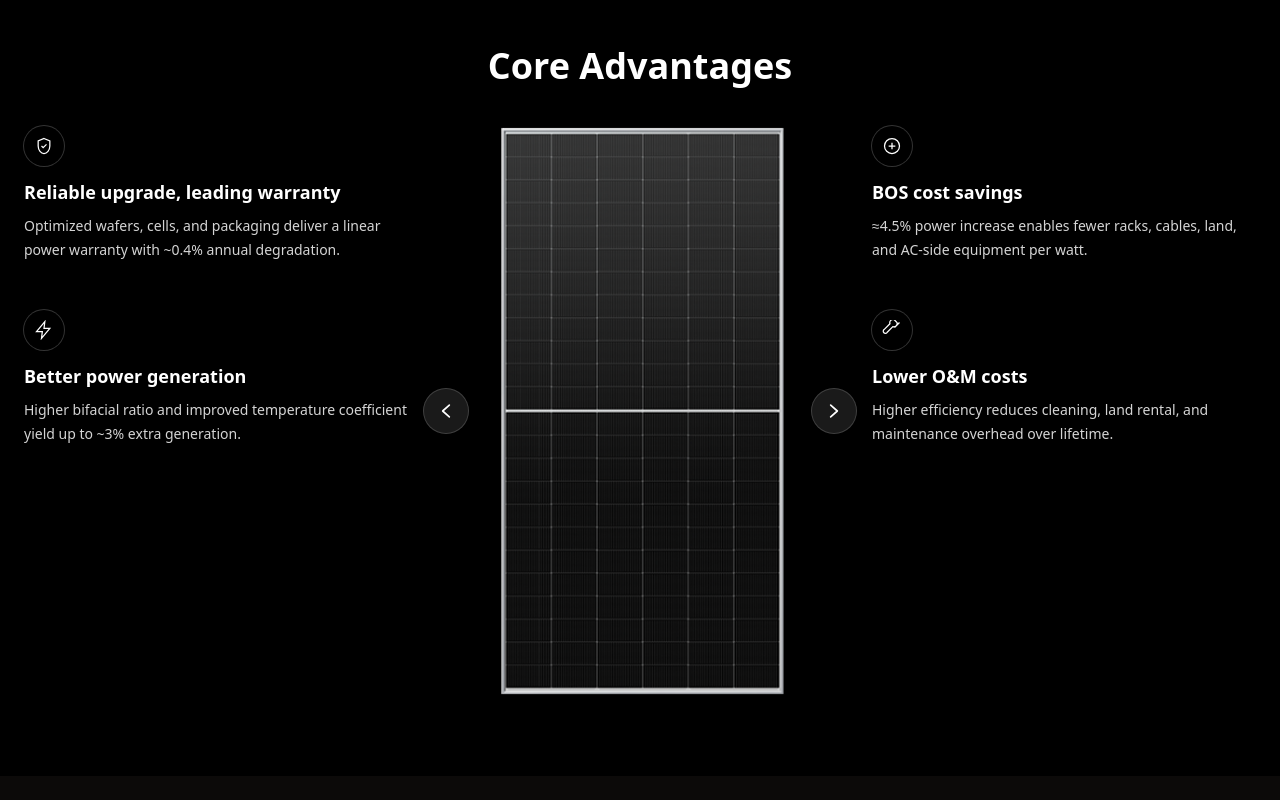
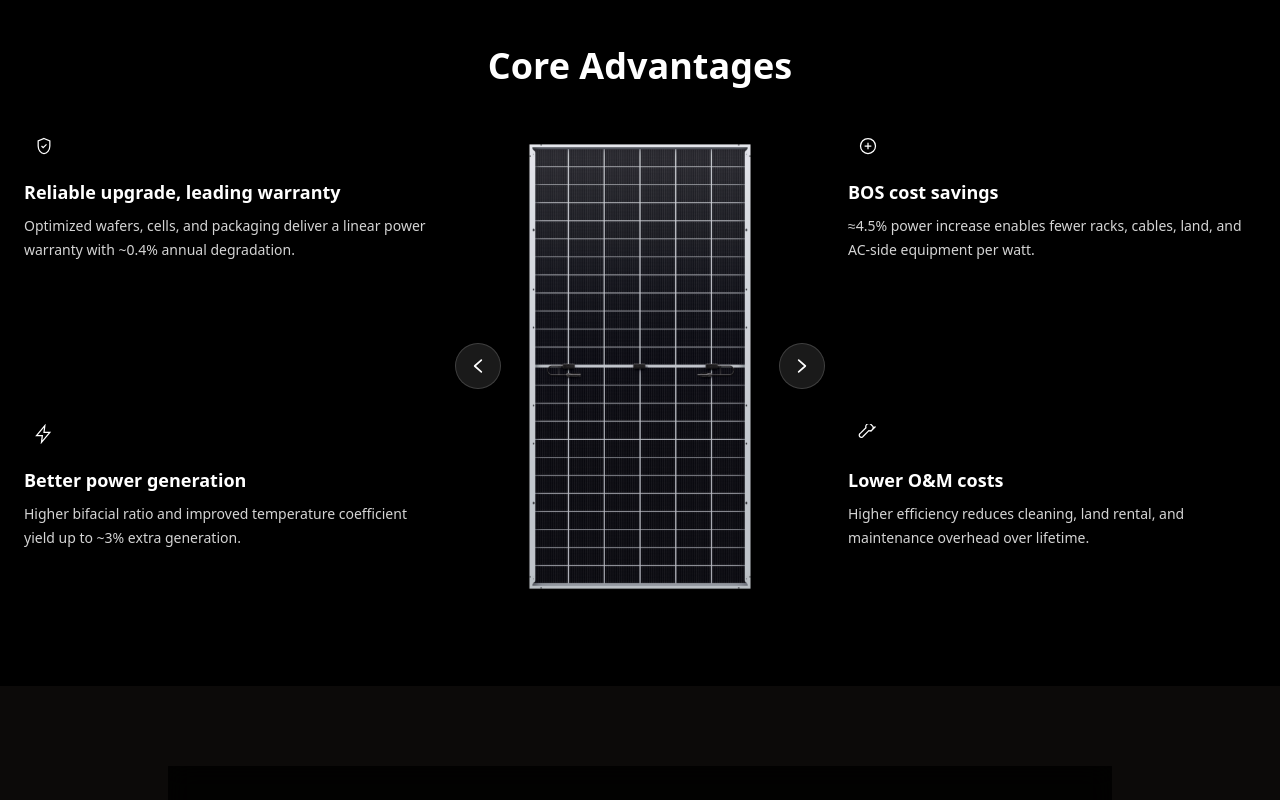
Before and after one commit to deepanshi-alva/skygreen, a Next.js app: page /products in a window 1280 px wide. Shown: the part 800-1600 px from the top of the page. Built offline with nearby package versions, Linux system fonts and the light colour scheme.

Commit message:
made changes in the product page

```diff
--- a/app/page.tsx
+++ b/app/page.tsx
@@ -5,7 +5,7 @@ import WhyUs from "../components/homepage/whyUs";
 import Testimonial from "../components/homepage/testimonial";
 import WhySkygreen from "../components/homepage/whySkyGreen";
 import Climate from "../components/homepage/climate";
-import HiddenLayerSection from "@/components/homepage/hiddenLayer";
+// import HiddenLayerSection from "@/components/homepage/hiddenLayer";
 
 export default function Home() {
   return (
@@ -14,7 +14,7 @@ export default function Home() {
       {/* <WhySkygreen/> */}
       <WhyUs />
       <Climate />
-      <HiddenLayerSection />
+      {/* <HiddenLayerSection /> */}
       <Testimonial />
       <Faq />
     </div>
--- a/components/common/footer.tsx
+++ b/components/common/footer.tsx
@@ -38,7 +38,7 @@ export default function Footer() {
 
   return (
     <div
-      className="relative text-white w-full overflow-hidden justify-end px-30 py-20"
+      className="relative text-white w-full overflow-hidden justify-end px-42 py-20"
       ref={ref}
     >
       {/* Diagonal Green Layer */}
@@ -68,7 +68,7 @@ export default function Footer() {
       />
 
       {/* Footer content remains the same below */}
-      <div className="backdrop-blur-md bg-black/80 px-15 py-12">
+      <div className="backdrop-blur-md bg-black/80 max-w-[78rem] px-15 py-12">
         <div className="max-w-7xl mx-auto grid grid-cols-1 md:grid-cols-2 gap-10 text-sm">
           {/* Company Info */}
           <div>
--- a/components/homepage/whyUs.tsx
+++ b/components/homepage/whyUs.tsx
@@ -9,7 +9,7 @@ const paragraphArray = [
   "a",
   "brighter",
   "tomorrow,",
-//   <Sun key="sun" className="inline mx-4 text-yellow-400 w-8 h-8" />,
+  //   <Sun key="sun" className="inline mx-4 text-yellow-400 w-8 h-8" />,
   "we",
   "deliver",
   "smart",
@@ -21,7 +21,7 @@ const paragraphArray = [
   "to",
   "your",
   "needs.",
-//   <DollarSign key="dollar" className="inline mx-4 text-green-400 w-8 h-8" />,
+  //   <DollarSign key="dollar" className="inline mx-4 text-green-400 w-8 h-8" />,
   "Our",
   "cutting-edge",
   "technology",
@@ -33,7 +33,7 @@ const paragraphArray = [
   "your",
   "energy",
   "savings.",
-//   <Hammer key="hammer" className="inline mx-4 text-blue-400 w-8 h-8" />,
+  //   <Hammer key="hammer" className="inline mx-4 text-blue-400 w-8 h-8" />,
   "Experience",
   "hassle-free",
   "installation,",
@@ -49,7 +49,7 @@ const paragraphArray = [
   "more",
   "sustainable",
   "planet.",
-//   <Leaf key="leaf" className="inline mx-4 text-green-500 w-8 h-8" />,
+  //   <Leaf key="leaf" className="inline mx-4 text-green-500 w-8 h-8" />,
 ];
 
 const features = [
@@ -94,7 +94,7 @@ export default function WhyUs() {
       }}
     >
       <div
-        className="px-30 pb-8 items-center"
+        className="px-12 pb-8 items-center"
         style={{
           borderImage:
             "linear-gradient(140deg, #3ef838ff, #202020ff, #202020ff, #202020ff, #202020ff, #3ef838ff) 1",
@@ -108,8 +108,7 @@ export default function WhyUs() {
         </h2>
         <div
           ref={containerRef}
-          className="max-w-6xl mx-auto leading-relaxed text-3xl "
-          style={{ textAlign: "justify" }}
+          className="max-w-6xl mx-auto leading-relaxed text-3xl text-center flex flex-wrap justify-center"
         >
           {words.map((word, index) => {
             const wordStart = (index / words.length) * 100;
@@ -129,7 +128,7 @@ export default function WhyUs() {
           })}
         </div>
         <div className="flex justify-center w-full">
-          <div className="grid grid-cols-1 md:grid-cols-3 gap-10 py-8 max-w-6xl">
+          <div className="grid grid-cols-1 md:grid-cols-3 gap-8 py-8 max-w-6xl">
             {features.map((feature) => (
               <div
                 key={feature.title}
--- a/components/product/coreAdvantage.tsx
+++ b/components/product/coreAdvantage.tsx
@@ -4,12 +4,17 @@ import Image from "next/image";
 import React, { useEffect, useState } from "react";
 
 type Feature = { title: string; description: string; icon?: React.ReactNode };
+type ImgCfg = { src: string; zoom?: number; objectPosition?: string };
 
 export default function CoreAdvantages() {
-  const images = [
-    "/images/products/zoomed-image.png",
-    "/images/products/front-image.png",
-    "/images/products/side-image.png",
+  const images: ImgCfg[] = [
+    { src: "/images/products/front-image.png" },
+    {
+      src: "/images/products/side-image.png",
+      zoom: 1.35,
+      objectPosition: "left center",
+    }, // <- zoom in
+    { src: "/images/products/zoomed-image.png" },
   ];
 
   const [idx, setIdx] = useState(0);
@@ -55,25 +60,45 @@ export default function CoreAdvantages() {
         </h2>
 
         {/* 3-column layout */}
-        <div className="mt-10 grid grid-cols-1 gap-10 md:grid-cols-3 md:items-start">
+        <div
+          className="mt-10 grid grid-cols-1 md:grid-cols-[1fr_auto_1fr] items-center gap-10 md:gap-12"
+          style={{ ["--viewer-h" as any]: "clamp(380px, 60vh, 640px)" }} // shared column height
+        >
           {/* Left list */}
-          <div className="space-y-12">
+          <div
+            className="
+              min-h-[var(--viewer-h)]
+              md:grid md:grid-rows-2 md:content-center md:gap-24
+              space-y-12 md:space-y-0
+            "
+          >
             {leftFeatures.map((f, i) => (
               <FeatureItem key={i} {...f} />
             ))}
           </div>
 
           {/* Center viewer */}
-          <div className="relative mx-auto flex w-full max-w-[420px] items-center justify-center">
-            <div>
-              <Image
-                src={images[idx]}
-                alt="Solar panel angle"
-                width={420}
-                height={720}
-                className="w-full h-auto rounded-md object-cover"
-                priority
-              />
+          <div className="relative mx-auto flex items-center justify-center">
+            <div className="relative aspect-[2/3] h-[var(--viewer-h)] w-auto max-w-[420px] rounded-md overflow-hidden">
+              {/* wrapper to apply zoom */}
+              <div
+                className="absolute inset-0 transition-transform duration-300 will-change-transform"
+                style={{
+                  transform: `scale(${images[idx].zoom ?? 1})`,
+                  transformOrigin: "center",
+                }}
+              >
+                <Image
+                  src={images[idx].src}
+                  alt="Solar panel angle"
+                  fill
+                  className="object-contain"
+                  style={{
+                    objectPosition: images[idx].objectPosition ?? "center",
+                  }}
+                  priority
+                />
+              </div>
             </div>
 
             {/* Arrows */}
@@ -99,7 +124,13 @@ export default function CoreAdvantages() {
           </div>
 
           {/* Right list */}
-          <div className="space-y-12">
+          <div
+            className="
+              min-h-[var(--viewer-h)]
+              md:grid md:grid-rows-2 md:content-center md:gap-24
+              space-y-12 md:space-y-0
+            "
+          >
             {rightFeatures.map((f, i) => (
               <FeatureItem key={i} {...f} />
             ))}
@@ -137,7 +168,7 @@ function ArrowIcon() {
 }
 function ShieldIcon() {
   return (
-    <span className="inline-flex h-10 w-10 items-center justify-center rounded-full ring-1 ring-white/20">
+    <span className="inline-flex h-10 w-10 items-center justify-center rounded-full ">
       <svg
         viewBox="0 0 24 24"
         width="20"
@@ -153,7 +184,7 @@ function ShieldIcon() {
 }
 function BoltIcon() {
   return (
-    <span className="inline-flex h-10 w-10 items-center justify-center rounded-full ring-1 ring-white/20">
+    <span className="inline-flex h-10 w-10 items-center justify-center rounded-full">
       <svg
         viewBox="0 0 24 24"
         width="20"
@@ -168,7 +199,7 @@ function BoltIcon() {
 }
 function CoinIcon() {
   return (
-    <span className="inline-flex h-10 w-10 items-center justify-center rounded-full ring-1 ring-white/20">
+    <span className="inline-flex h-10 w-10 items-center justify-center rounded-full">
       <svg
         viewBox="0 0 24 24"
         width="20"
@@ -184,7 +215,7 @@ function CoinIcon() {
 }
 function WrenchIcon() {
   return (
-    <span className="inline-flex h-10 w-10 items-center justify-center rounded-full ring-1 ring-white/20">
+    <span className="inline-flex h-10 w-10 items-center justify-center rounded-full">
       <svg
         viewBox="0 0 24 24"
         width="20"
```
Also changed, not shown: components/homepage/testimonial.tsx (+34 -17 lines).
